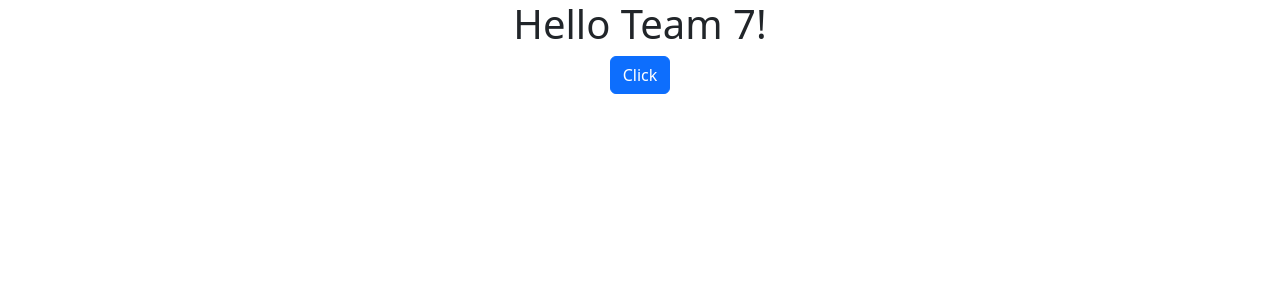
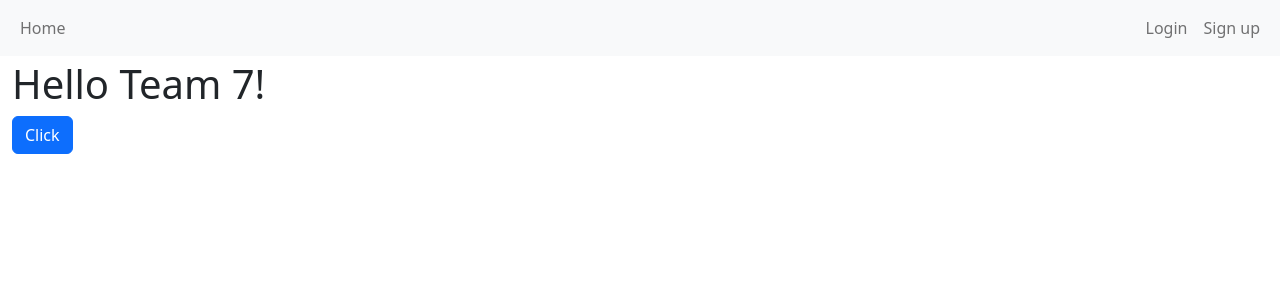
Before and after one commit to ehvai/thinkful-hackathon-team-7, a React (Create React App) app in the folder frontend/: page / in a window 1280 px wide. Shown: the top 300 px of the page. Built offline with nearby package versions, Linux system fonts and the light colour scheme.

Commit message:
build (frontend): added Routes and Components

```diff
--- a/frontend/src/App.css
+++ /dev/null
@@ -1,38 +0,0 @@
-.App {
-  text-align: center;
-}
-
-.App-logo {
-  height: 40vmin;
-  pointer-events: none;
-}
-
-@media (prefers-reduced-motion: no-preference) {
-  .App-logo {
-    animation: App-logo-spin infinite 20s linear;
-  }
-}
-
-.App-header {
-  background-color: #282c34;
-  min-height: 100vh;
-  display: flex;
-  flex-direction: column;
-  align-items: center;
-  justify-content: center;
-  font-size: calc(10px + 2vmin);
-  color: white;
-}
-
-.App-link {
-  color: #61dafb;
-}
-
-@keyframes App-logo-spin {
-  from {
-    transform: rotate(0deg);
-  }
-  to {
-    transform: rotate(360deg);
-  }
-}
--- a/frontend/src/App.js
+++ b/frontend/src/App.js
@@ -1,16 +1,17 @@
-import "./App.css";
 import "bootstrap/dist/css/bootstrap.min.css";
 import React from "react";
-import { Button } from "react-bootstrap";
+import { Container, Row } from "react-bootstrap";
+import { Path } from "./layouts/Paths";
+import { NavigationBar } from "./components";
 
 function App() {
-	const [toggle, setToggle] = React.useState(false);
-
 	return (
-		<div className="App">
-			<h1>Hello {toggle ? "World!" : "Team 7!"}</h1>
-			<Button onClick={() => setToggle((prev) => !prev)}>Click</Button>
-		</div>
+		<React.Fragment>
+			<NavigationBar />
+			<Container fluid>
+				<Path />
+			</Container>
+		</React.Fragment>
 	);
 }
 
--- /dev/null
+++ b/frontend/src/components/NavigationBar.js
@@ -0,0 +1,28 @@
+import React from "react";
+import { Nav, Navbar, Container } from "react-bootstrap";
+
+const arr = ["Home", "Login", "Sign up"];
+
+export const NavigationBar = () => {
+	const list = arr.map((element, i) => (
+		<div
+			className={
+				i === 0 ? "position-absolute top-50 start-0 translate-middle-y" : null
+			}
+		>
+			<Nav.Link key={i} href={i === 0 ? "/" : element.toLowerCase()}>
+				{element}
+			</Nav.Link>
+		</div>
+	));
+
+	return (
+		<Navbar className="mb-1" sticky="top" bg="light">
+			<Container fluid>
+				<Nav className="w-100 d-flex position-relative justify-content-end">
+					{list}
+				</Nav>
+			</Container>
+		</Navbar>
+	);
+};
--- /dev/null
+++ b/frontend/src/components/NotFound.js
@@ -0,0 +1,6 @@
+import React from "react";
+import { Alert } from "react-bootstrap";
+
+export const NotFound = () => {
+	return <Alert variant="danger">Page not found</Alert>;
+};
--- /dev/null
+++ b/frontend/src/components/index.js
@@ -0,0 +1,2 @@
+export * from "./NotFound";
+export * from "./NavigationBar";
--- a/frontend/src/index.js
+++ b/frontend/src/index.js
@@ -1,11 +1,14 @@
 import React from "react";
 import ReactDOM from "react-dom/client";
+import { BrowserRouter } from "react-router-dom";
 import "./index.css";
 import App from "./App";
 
 const root = ReactDOM.createRoot(document.getElementById("root"));
 root.render(
 	<React.StrictMode>
-		<App />
+		<BrowserRouter>
+			<App />
+		</BrowserRouter>
 	</React.StrictMode>
 );
--- /dev/null
+++ b/frontend/src/layouts/Home.js
@@ -0,0 +1,13 @@
+import React from "react";
+import { Button } from "react-bootstrap";
+
+export const Home = () => {
+	const [toggle, setToggle] = React.useState(false);
+	return (
+		<div>
+			<h1>Hello {toggle ? "World!" : "Team 7!"}</h1>
+
+			<Button onClick={() => setToggle((prev) => !prev)}>Click</Button>
+		</div>
+	);
+};
--- /dev/null
+++ b/frontend/src/layouts/Paths.js
@@ -0,0 +1,13 @@
+import React from "react";
+import { Routes, Route } from "react-router-dom";
+import { NotFound } from "../components";
+import { Home } from "./Home";
+
+export const Path = () => {
+	return (
+		<Routes>
+			<Route path="/" element={<Home />} />
+			<Route path="*" element={<NotFound />} />
+		</Routes>
+	);
+};
--- /dev/null
+++ b/frontend/src/layouts/index.js
@@ -0,0 +1,2 @@
+export * from "./Home";
+export * from "./Path";
```
Also changed, not shown: frontend/src/index.css (line endings or trailing spaces).
